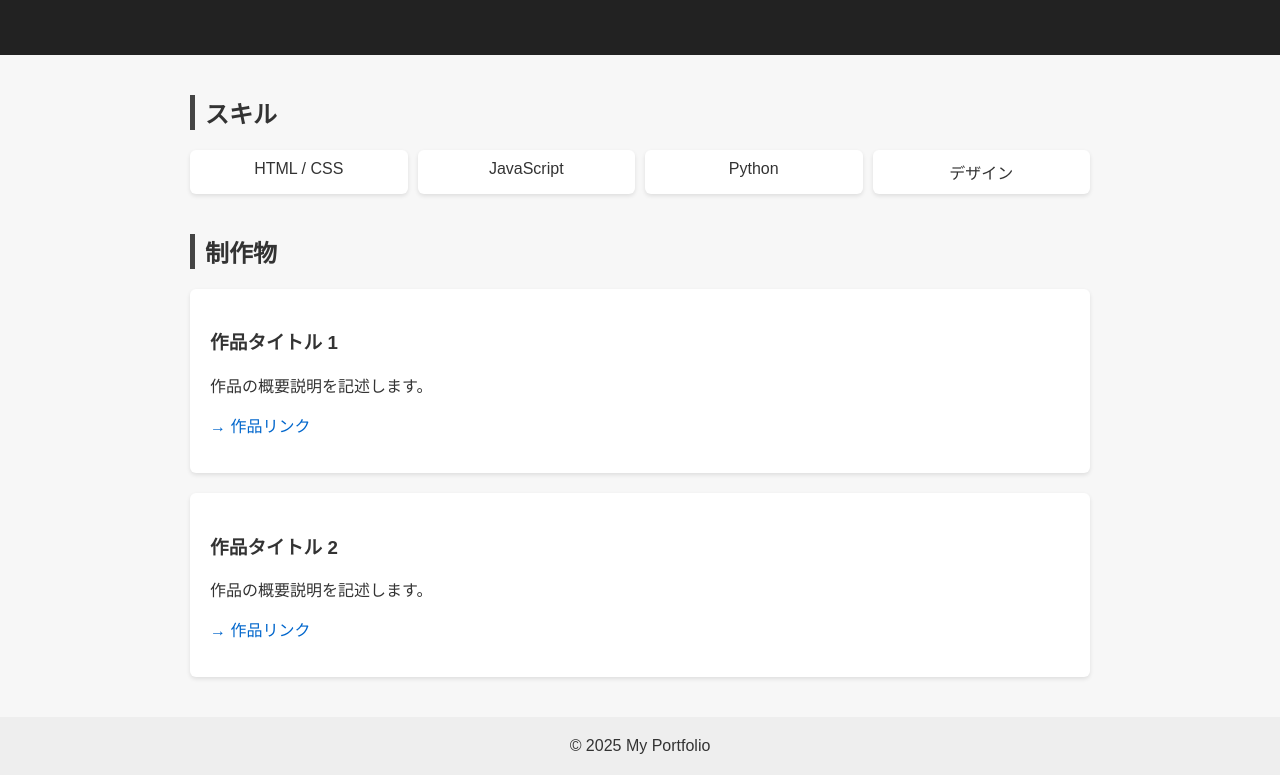
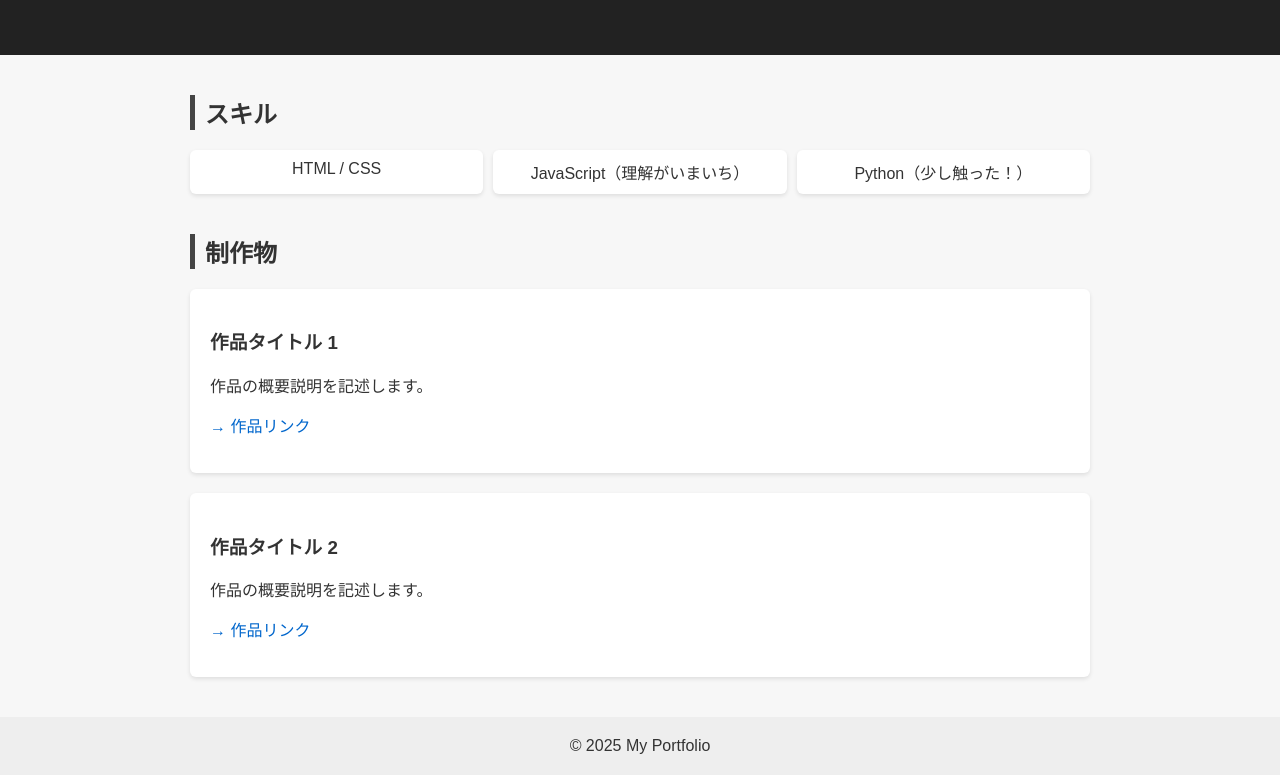
Before and after one commit to Wcat1-1/test.1, a plain HTML site: page index.html in a window 1280 px wide. Shown: the part 134-909 px from the top of the page. Drawn offline with Linux system fonts and the light colour scheme.

Commit message:
Update index.html

```diff
--- a/index.html
+++ b/index.html
@@ -80,9 +80,8 @@
     <h2>スキル</h2>
     <ul>
       <li>HTML / CSS</li>
-      <li>JavaScript</li>
-      <li>Python</li>
-      <li>デザイン</li>
+      <li>JavaScript（理解がいまいち）</li>
+      <li>Python（少し触った！）</li>
     </ul>
   </section>
 
```
